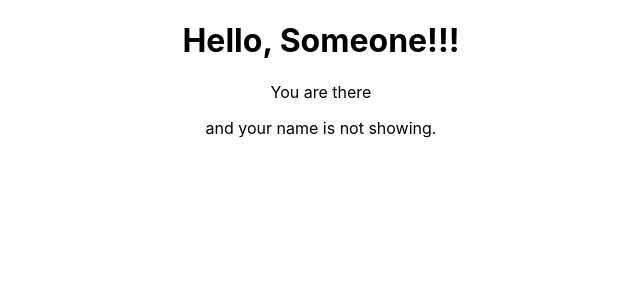
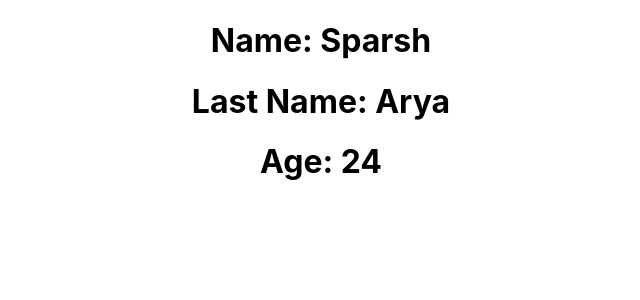
Before and after one commit to sparshcodingiiti/React_Learning, a React (Create React App) app: page / in a window 1280 px wide. Shown: the top 300 px of the page, without its empty margins (319-959 px from the left). Built offline with nearby package versions, Linux system fonts and the light colour scheme.

Commit message:
Calling other arrow functions

```diff
--- a/src/App.js
+++ b/src/App.js
@@ -1,27 +1,19 @@
 import { Fragment } from 'react';
 import './App.css';
 
+const Person = () => {
+  return(
+    <>
+    <h1>Name: Sparsh</h1>
+    <h1>Last Name: Arya</h1>
+    <h1>Age: 24</h1>
+    </>
+  )
+}
 const App = () => {
-  const name = 'John';
-  const isNameShowing = false;
   return (
     <div className="App">
-      <h1>Hello, {isNameShowing?name:"Someone!!!"}</h1>
-    {name ?
-    (
-      <>
-      <p>You are there</p>
-      <p>and your name is {isNameShowing?" ":"not "}showing. </p>
-      </>
-    )
-
-    :
-
-    ( <>
-      <p>You are not there</p>
-      <p>and your name is {isNameShowing?" ":"not "}showing. </p>
-      </>
-    )}
+      <Person/>
     </div>
   );
 }
```
